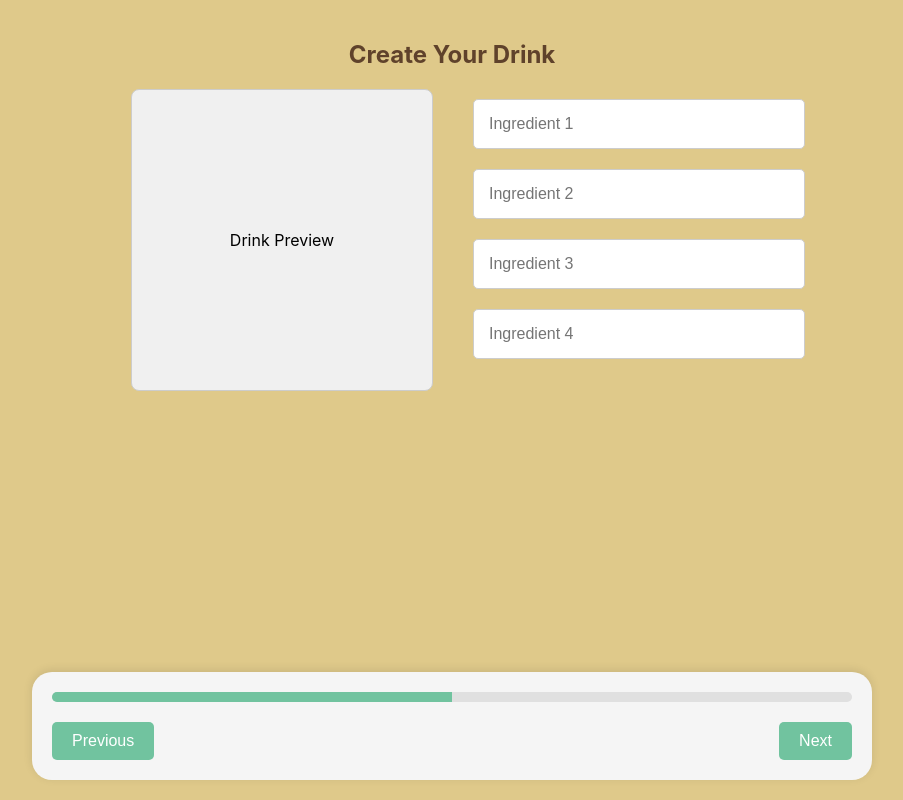
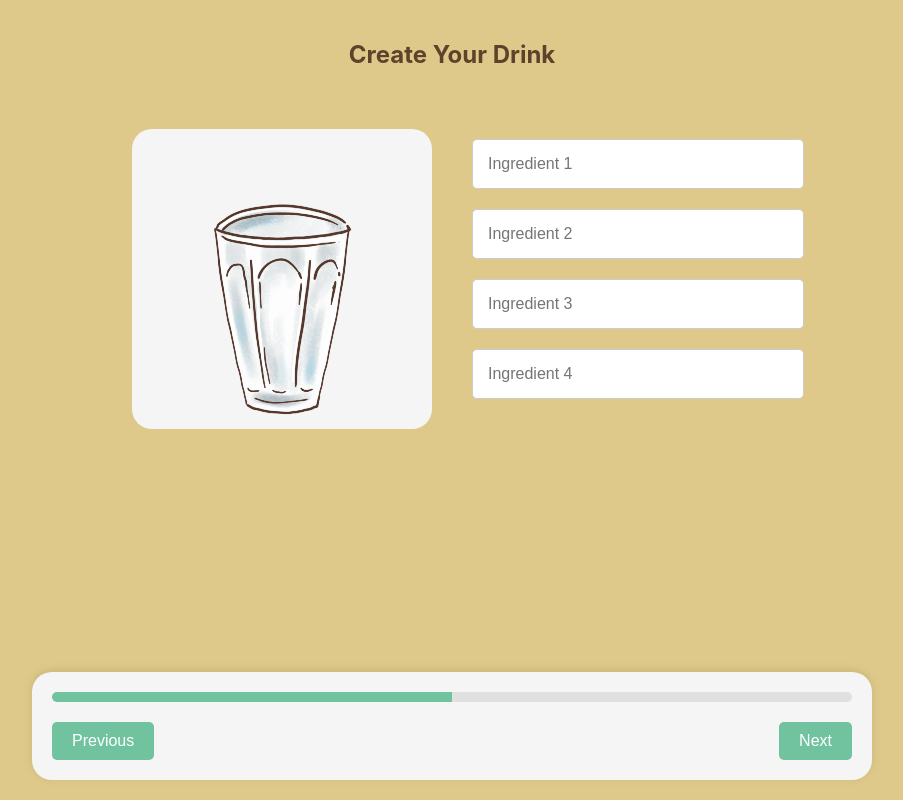
Before and after one commit to clarashong/senti-barista, a React (Create React App) app: page /game in a window 1280 px wide. Both pictures are taken after a click on the button "Next". Shown: the whole page, without its empty margins (188-1091 px from the left). Built offline with nearby package versions, Linux system fonts and the light colour scheme.

Commit message:
Page 2 graphics

```diff
--- /dev/null
+++ b/src/components/Level.css
@@ -0,0 +1,8 @@
+.drink-preview {
+    opacity: 1;
+    transition: opacity 1s ease-in-out;
+}
+
+.drink-preview.fade {
+    opacity: 0;
+}
--- a/src/components/Level.jsx
+++ b/src/components/Level.jsx
@@ -1,5 +1,6 @@
-import React, { useState } from 'react';
+import React, { useState, useEffect } from 'react';
 import { useGame } from '../context/GameContext';
+import './Level.css';
 
 function Level({ levelNumber = 1 }) {
     const [currentPage, setCurrentPage] = useState(1);
@@ -59,6 +60,35 @@ function Level({ levelNumber = 1 }) {
             setCurrentPage(currentPage - 1);
         }
     };
+
+    const getDrinkImage = (ingredients) => {
+        const filledCount = selectedIngredients.filter(str => str.trim() !== '').length; // count filled strings
+        if (filledCount < 0 || filledCount > 4) {
+            return 'drink_0.png'
+        }
+        return 'drink_' + filledCount + '.png';
+    };
+
+    // image transitions
+    const [currentImage, setCurrentImage] = useState(getDrinkImage(selectedIngredients));
+    const [nextImage, setNextImage] = useState(getDrinkImage(selectedIngredients));
+    const [isTransitioning, setIsTransitioning] = useState(false);
+
+    // Add this useEffect to handle the image transitions
+    useEffect(() => {
+        const newImage = getDrinkImage(selectedIngredients);
+        if (newImage !== currentImage) {
+            setNextImage(newImage);
+            setIsTransitioning(true);
+
+            const timer = setTimeout(() => {
+                setCurrentImage(newImage);
+                setIsTransitioning(false);
+            }, 500); // Match this duration with CSS transition
+
+            return () => clearTimeout(timer);
+        }
+    }, [selectedIngredients]);
 
     // Render different pages based on currentPage
     const renderPage = () => {
@@ -154,7 +184,8 @@ function Level({ levelNumber = 1 }) {
                     return (
                         <div className="ingredients-page">
                             <h2 style={{ textAlign: 'center',
-                                color: '#5F422B'
+                                color: '#5F422B',
+                                marginBottom: '60px'
                              }}>Create Your Drink</h2>
 
                             <div style={{
@@ -163,19 +194,40 @@ function Level({ levelNumber = 1 }) {
                                 gap: '40px',
                                 marginTop: '20px'
                             }}>
-                                {/* Drink image placeholder */}
+                                {/* Drink Preview */}
                                 <div style={{
                                     width: '300px',
                                     height: '300px',
-                                    backgroundColor: '#f0f0f0',
-                                    border: '1px solid #ccc',
-                                    borderRadius: '8px',
-                                    display: 'flex',
-                                    alignItems: 'center',
-                                    justifyContent: 'center'
+                                    position: 'relative',  // Important for stacking images
+                                    backgroundColor: '#F5F5F5',
+                                    borderRadius: '20px'
                                 }}>
-                                    <p>Drink Preview</p>
+                                    {/* Bottom (old) image */}
+                                    <img
+                                        src={'/assets/game/drink/' + currentImage}
+                                        alt="Current Drink"
+                                        style={{
+                                            position: 'absolute',
+                                            width: '100%',
+                                            height: '100%',
+                                            objectFit: 'contain'
+                                        }}
+                                    />
+                                    {/* Top (new) image */}
+                                    <img
+                                        src={'/assets/game/drink/' + nextImage}
+                                        alt="Next Drink"
+                                        style={{
+                                            position: 'absolute',
+                                            width: '100%',
+                                            height: '100%',
+                                            objectFit: 'contain',
+                                            opacity: isTransitioning ? 1 : 0,
+                                            transition: 'opacity 0.5s ease-in-out'
+                                        }}
+                                    />
                                 </div>
+
 
                                 {/* Ingredients inputs */}
                                 <div className="ingredients-form" style={{
@@ -504,8 +556,8 @@ function Level({ levelNumber = 1 }) {
                         disabled={currentPage === 4}
                         style={{
                             padding: '10px 20px',
-                            cursor: currentPage === 4 ? 'not-allowed' : 'pointer',
-                            backgroundColor: currentPage === 4 ? '#e0e0e0' : '#71c39f',
+                            cursor: 'pointer',
+                            backgroundColor: currentPage === 4 ? '#408c75' : '#71c39f',
                             border: 'none',
                             borderRadius: '5px',
                             color: 'white',
```
